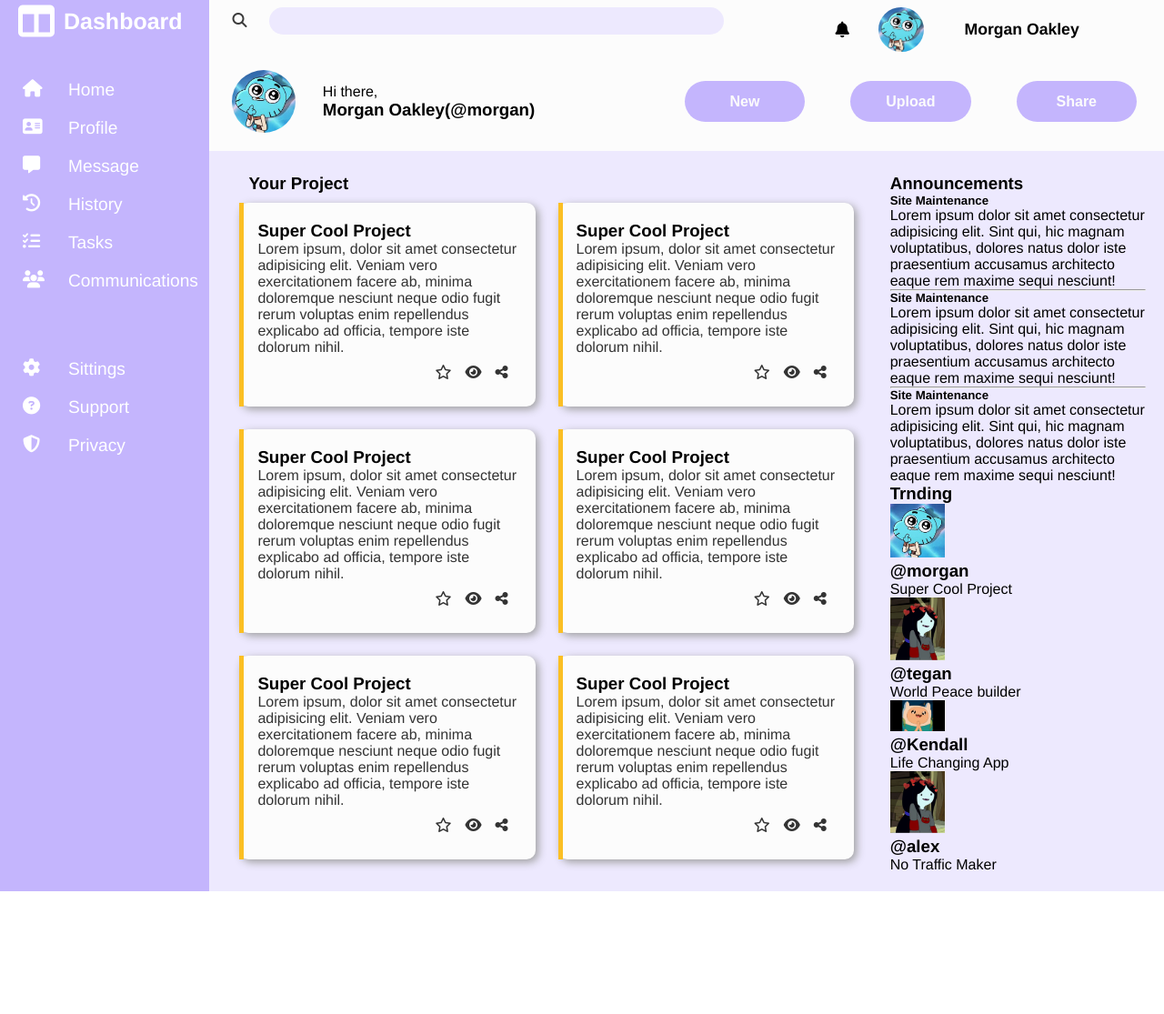
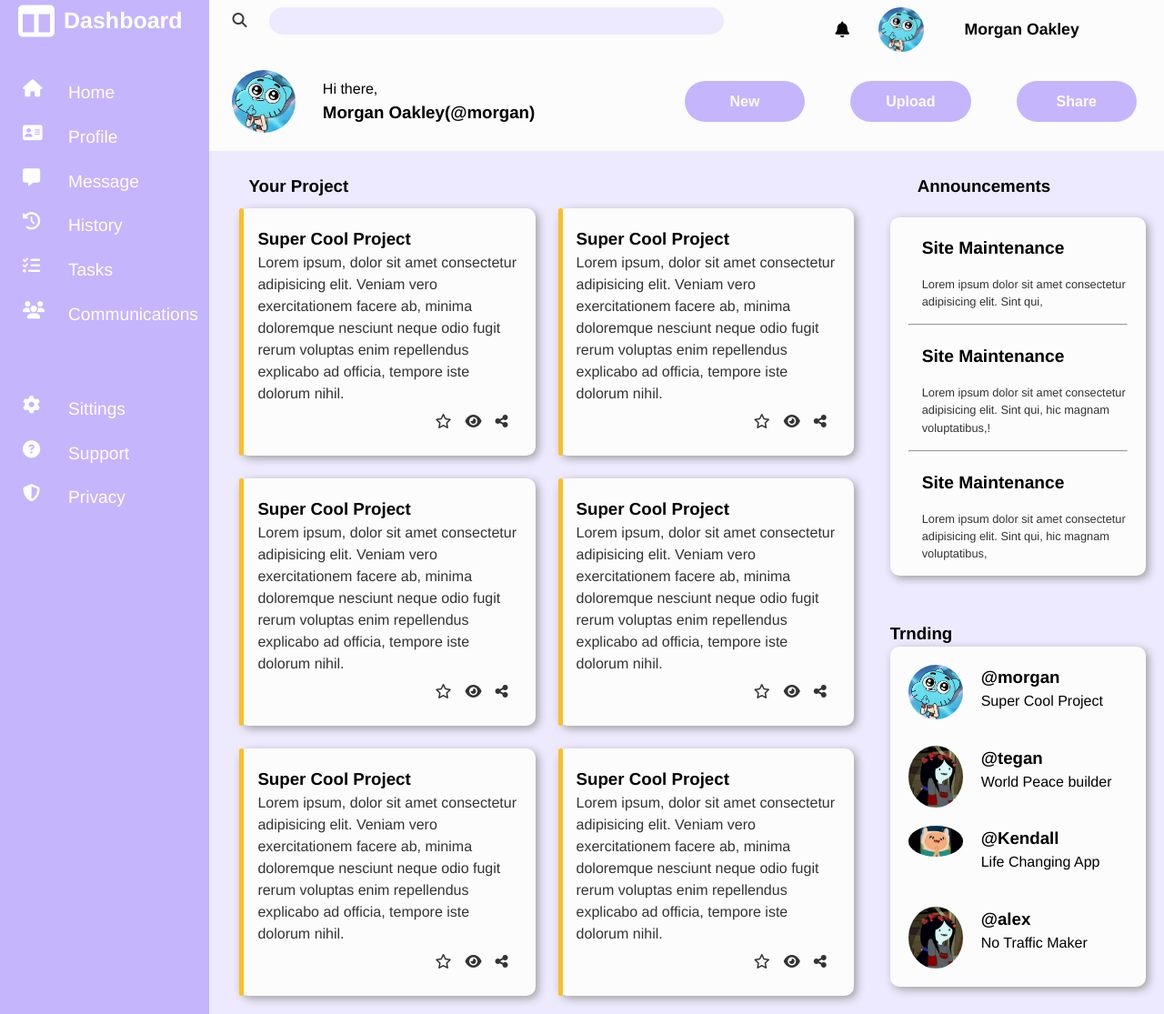
Before and after one commit to hudaabdllah/dashboard-TOP, a plain HTML site: page index.html in a window 1280 px wide. Shown: the part 17-1132 px from the top of the page at 91% size. Before the commit the page ends 997 px from the top, so only its background shows below. Drawn offline with Linux system fonts and the light colour scheme.

Commit message:
finishing the TOP Dashboard task

```diff
--- a/index.html
+++ b/index.html
@@ -157,45 +157,45 @@
             <div class="right-main">
                 <div class="right-top">
                         <h3>Announcements</h3>
-                        <div class="annauncements">
+                        <div class="announcements">
                             <h5>Site Maintenance</h5>
                             <p>Lorem ipsum dolor sit amet consectetur adipisicing elit.
-                                 Sint qui, hic magnam voluptatibus, dolores natus dolor iste praesentium
-                                 accusamus architecto eaque rem maxime sequi nesciunt!</p>
+                                 Sint qui,</p>
                                  <hr>
                             <h5>Site Maintenance</h5>
                             <p>Lorem ipsum dolor sit amet consectetur adipisicing elit.
-                                 Sint qui, hic magnam voluptatibus, dolores natus dolor iste praesentium
-                                 accusamus architecto eaque rem maxime sequi nesciunt!</p>
+                                 Sint qui, hic magnam voluptatibus,!</p>
                                  <hr>
                             <h5>Site Maintenance</h5>
                             <p>Lorem ipsum dolor sit amet consectetur adipisicing elit.
-                                 Sint qui, hic magnam voluptatibus, dolores natus dolor iste praesentium
-                                 accusamus architecto eaque rem maxime sequi nesciunt!</p>
+                                 Sint qui, hic magnam voluptatibus,</p>
                         </div>
                 </div>
 
                 <div class="right-bottom">
                     <h3>Trnding</h3>
+                    <div class="trending">
+                        <img src="assets/295674086_380040360939210_4768584754704890169_n.jpg" >
                         <div>
-                        <img src="assets/295674086_380040360939210_4768584754704890169_n.jpg" >
                             <h3>@morgan</h3>
                             <p>Super Cool Project</p>
                         </div>
+                        <img src="assets/68d724cc7cc064651625f6673e9b0c78.jpg">
                         <div>
-                        <img src="assets/68d724cc7cc064651625f6673e9b0c78.jpg">
                             <h3>@tegan</h3>
                             <p>World Peace builder</p>
                         </div>
+                        <img src="assets/download.jpeg" >
                         <div>
-                        <img src="assets/download.jpeg" >
                             <h3>@Kendall</h3>
                             <p>Life Changing App</p>
                         </div>
+
+                        <img src="assets/68d724cc7cc064651625f6673e9b0c78.jpg">
                         <div>
-                        <img src="assets/68d724cc7cc064651625f6673e9b0c78.jpg">
                             <h3>@alex</h3>
                             <p>No Traffic Maker</p>
+                        </div>
                     </div>
                 </div>
             </div>
--- a/style.css
+++ b/style.css
@@ -15,6 +15,7 @@ body{
     grid-template-areas:
     "side header"
     "side main";
+    line-height: 1.5;
 }
 
 .header{
@@ -29,7 +30,8 @@ body{
     "top-sec"
     "bottom-sec";
 
-    box-shadow: 5px 0 black ;
+    box-shadow: 3px 3px 10px rgb(158, 158, 158) ;
+
 }
 
 .header .top-sec{
@@ -228,6 +230,7 @@ body{
     top: 0;
     width: 5px;
     height: 100%;
+    border-radius: 10px;
 }
 
 .icons{
@@ -237,8 +240,54 @@ body{
     padding: 10px;
 }
 
+.right-main{
+    display: grid;
+    grid-template-columns: 1fr;
+    grid-template-rows: repeat(2, fr );
+    gap: 40px;
+}
+.right-main .right-top h3{
+
+    padding: 0 0 20px 30px;
+
+}
+.right-main .right-top .announcements{
+    background-color: #fcfcfc;
+    padding: 0 20px ;
+    border-radius: 10px;
+    box-shadow: 3px 3px 10px rgb(158, 158, 158) ;
+
+
+    & h5{
+        font-size: larger;
+        padding: 20px 0 0 15px;
+    }
+
+    & p{
+        color: rgba(0, 0, 0 , 0.8);
+        font-size: .8rem;
+        padding: 15px 0 15px 15px;
+
+    }
+
+
+}
+
+.right-main .right-bottom .trending {
+    background-color: #fcfcfc;
+    padding: 20px;
+    border-radius: 10px;
+    display:grid;
+    grid-template-columns: 0.5fr 1.5fr;
+    grid-template-rows: repeat(4, 1fr);
+
+    gap: 20px;
+    box-shadow: 3px 3px 10px rgb(158, 158, 158) ;
+
+}
 
 .right-main img{
 width: 60px;
 height: auto;
+border-radius: 50%;
 }
```
Lines whose indentation alone changed are shown as unchanged.
